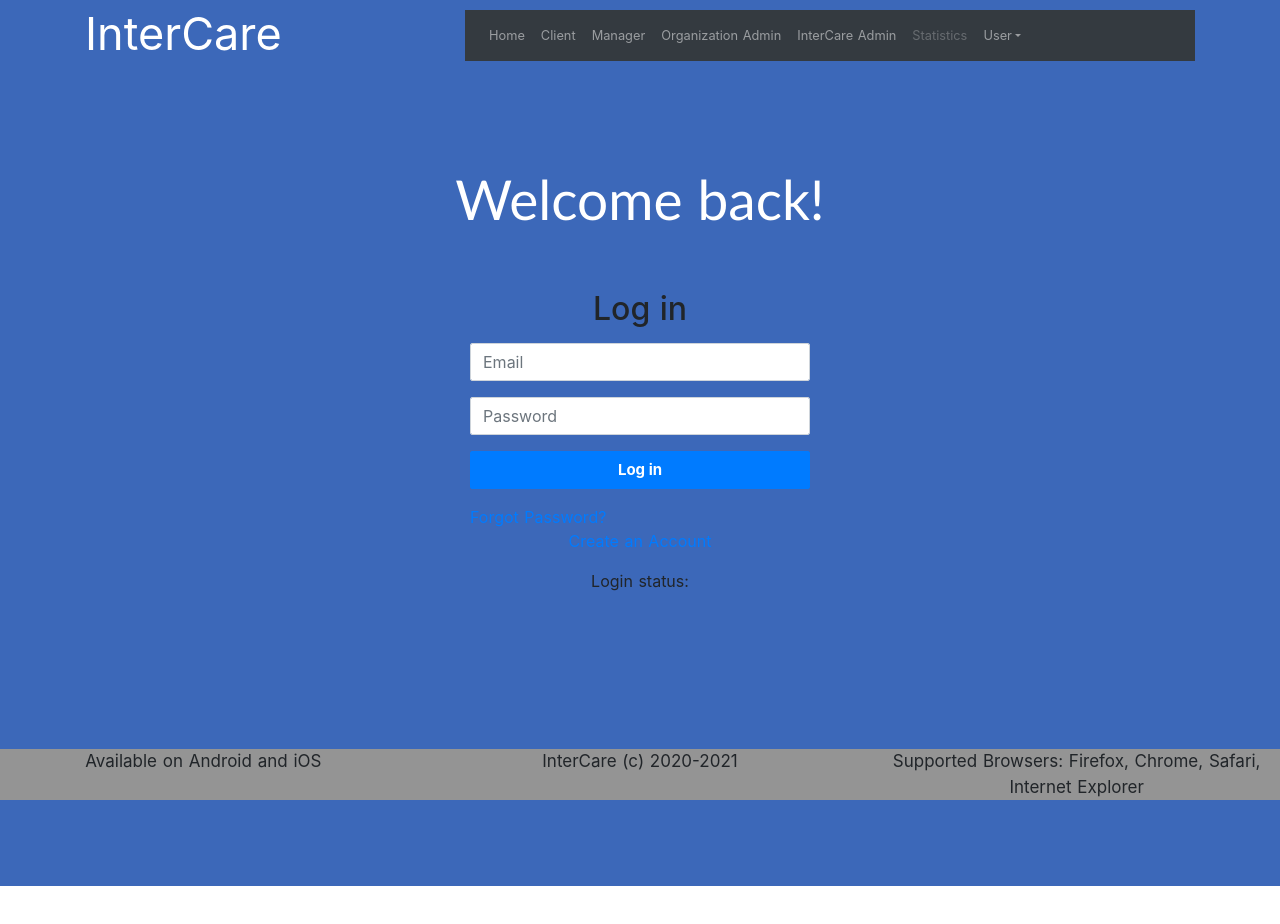
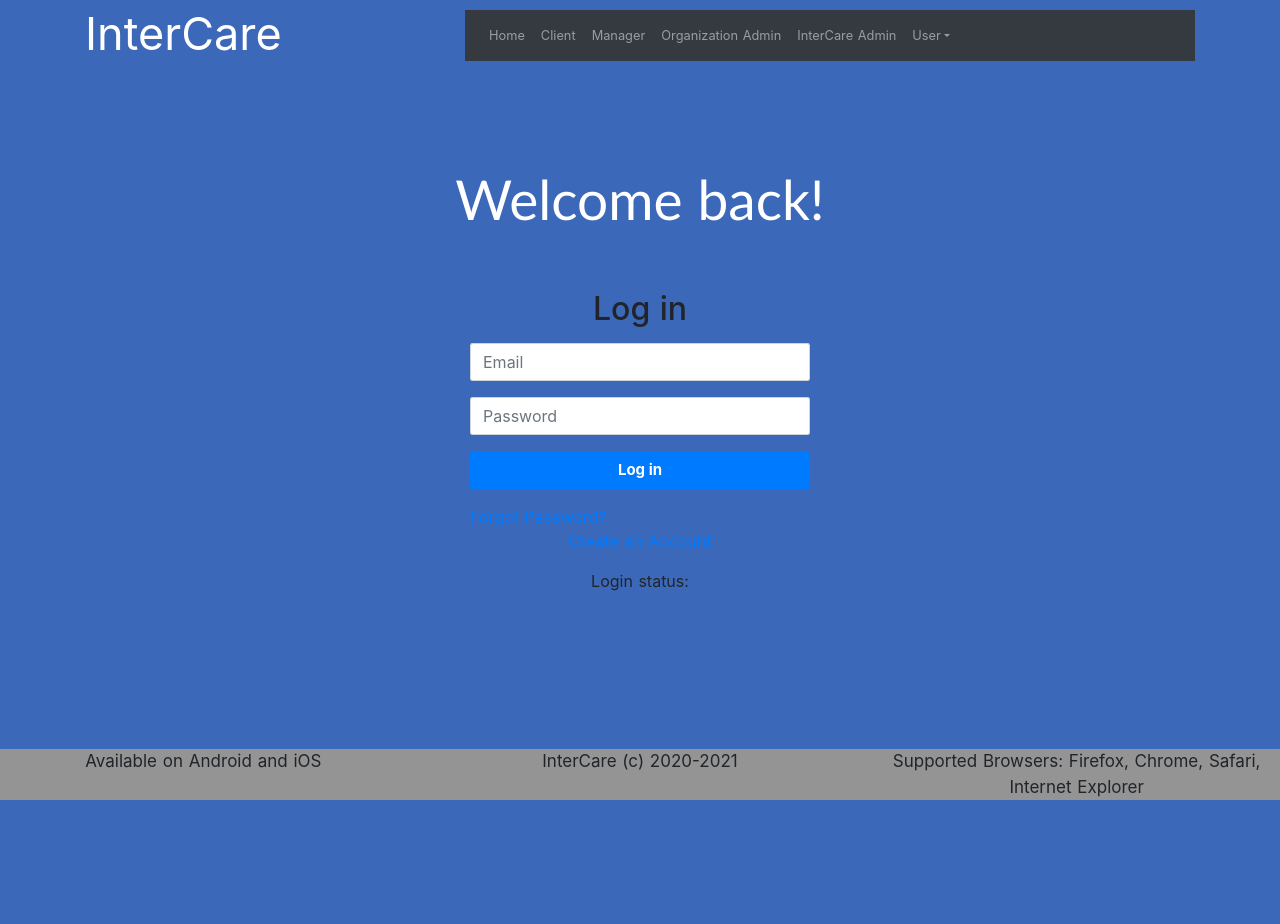
Before and after one commit to JonasRasmussen97/Bachelorprojekt, a Nuxt app in the folder InterCareFrontend/: page / in a window 1280 px wide. Shown: the top 924 px of the page. Before the commit the page ends 886 px from the top, so only its background shows below. Built offline with nearby package versions, Linux system fonts and the light colour scheme.

Commit message:
Several fixes and improvements

```diff
--- a/InterCareFrontend/components/Navbar.vue
+++ b/InterCareFrontend/components/Navbar.vue
@@ -10,13 +10,10 @@
           <b-nav-item href="/Manager">Manager</b-nav-item>
           <b-nav-item href="/OAdmin">Organization Admin</b-nav-item>
           <b-nav-item href="/Admin">InterCare Admin</b-nav-item>
-          <b-nav-item href="#" disabled>Statistics</b-nav-item>
 
           <b-nav-item-dropdown text="User">
-            <b-dropdown-item v-if="Token === undefined">Log In</b-dropdown-item>
-            <b-dropdown-item v-if="Token === undefined">Sign Up</b-dropdown-item>
-            <b-dropdown-item v-if="Token != undefined">My Profile</b-dropdown-item>
-            <b-dropdown-item v-if="Token != undefined" v-on:click="logout()">Logout</b-dropdown-item>
+            <b-dropdown-item v-if="Token === undefined" href="/">Log In</b-dropdown-item>
+            <b-dropdown-item v-if="Token != undefined" v-on:click="logout()" href="/">Logout</b-dropdown-item>
           </b-nav-item-dropdown>
         </b-navbar-nav>
       </b-collapse>
--- a/InterCareFrontend/layouts/default.vue
+++ b/InterCareFrontend/layouts/default.vue
@@ -1,11 +1,33 @@
 <template>
   <div>
+    <div class="wrapping">
+     <div class="container">
+      <div class="row justify-content-end">
+        <div class="col-4">
+          <div class="logo">InterCare</div>
+        </div>
+        <div class="col-8">
+          <Navbar></Navbar>
+        </div>
+      </div>
+      </div>
+      </div>
     <nuxt />
   </div>
 </template>
 
+<script>
+import Navbar from "~/components/Navbar";
+export default {
+  components: {
+    Navbar
+  }
+}
+</script>
+
 <style>
 html {
+  background-color:#3c68b9;
   font-family: 'Source Sans Pro', -apple-system, BlinkMacSystemFont, 'Segoe UI',
     Roboto, 'Helvetica Neue', Arial, sans-serif;
   font-size: 16px;
@@ -16,6 +38,11 @@ html {
   -webkit-font-smoothing: antialiased;
   box-sizing: border-box;
 }
+
+.wrapping {
+  background-color:#3c68b9;
+}
+
 
 *,
 *:before,
--- a/InterCareFrontend/pages/admin.vue
+++ b/InterCareFrontend/pages/admin.vue
@@ -1,14 +1,6 @@
 <template>
 <div class="wrap">
     <div class="container">
-      <div class="row justify-content-end">
-        <div class="col-4">
-          <div class="logo">InterCare</div>
-        </div>
-        <div class="col-8">
-          <Navbar></Navbar>
-        </div>
-      </div>
       <div class="row" v-if="type === 'InterCare Admin'">
  <div class="col-12">
   <AllInformation></AllInformation>
--- a/InterCareFrontend/pages/client.vue
+++ b/InterCareFrontend/pages/client.vue
@@ -1,14 +1,6 @@
 <template>
 <div class="wrap">
     <div class="container">
-      <div class="row justify-content-end">
-        <div class="col-4">
-          <div class="logo">InterCare</div>
-        </div>
-        <div class="col-8">
-          <Navbar></Navbar>
-        </div>
-      </div>
       <div class="row" v-if="type === 'Client'">
  <div class="col-12">
    <Organizations></Organizations>
--- a/InterCareFrontend/pages/index.vue
+++ b/InterCareFrontend/pages/index.vue
@@ -2,14 +2,6 @@
 <div class="wrap">
 <div class="container-fluid">
     <div class="container">
-      <div class="row justify-content-end">
-        <div class="col-4">
-          <div class="logo">InterCare</div>
-        </div>
-        <div class="col-8">
-          <Navbar></Navbar>
-        </div>
-      </div>
       <div class="row">
         <div class="col-12 text-center">
           <div class="welcomeText">Welcome back!</div>
--- a/InterCareFrontend/pages/manager.vue
+++ b/InterCareFrontend/pages/manager.vue
@@ -1,14 +1,6 @@
 <template>
 <div class="wrap">
     <div class="container">
-      <div class="row justify-content-end">
-        <div class="col-4">
-          <div class="logo">InterCare</div>
-        </div>
-        <div class="col-8">
-          <Navbar></Navbar>
-        </div>
-      </div>
        <div class="row" v-if="type === 'Location Manager'">
  <div class="col-12">
   <Locations></Locations>
--- a/InterCareFrontend/pages/oadmin.vue
+++ b/InterCareFrontend/pages/oadmin.vue
@@ -1,14 +1,6 @@
 <template>
 <div class="wrap">
     <div class="container">
-      <div class="row justify-content-end">
-        <div class="col-4">
-          <div class="logo">InterCare</div>
-        </div>
-        <div class="col-8">
-          <Navbar></Navbar>
-        </div>
-      </div>
       <div class="row" v-if="type === 'Organization Admin'">
  <div class="col-12">
   <OrganizationAndLocations></OrganizationAndLocations>
```
